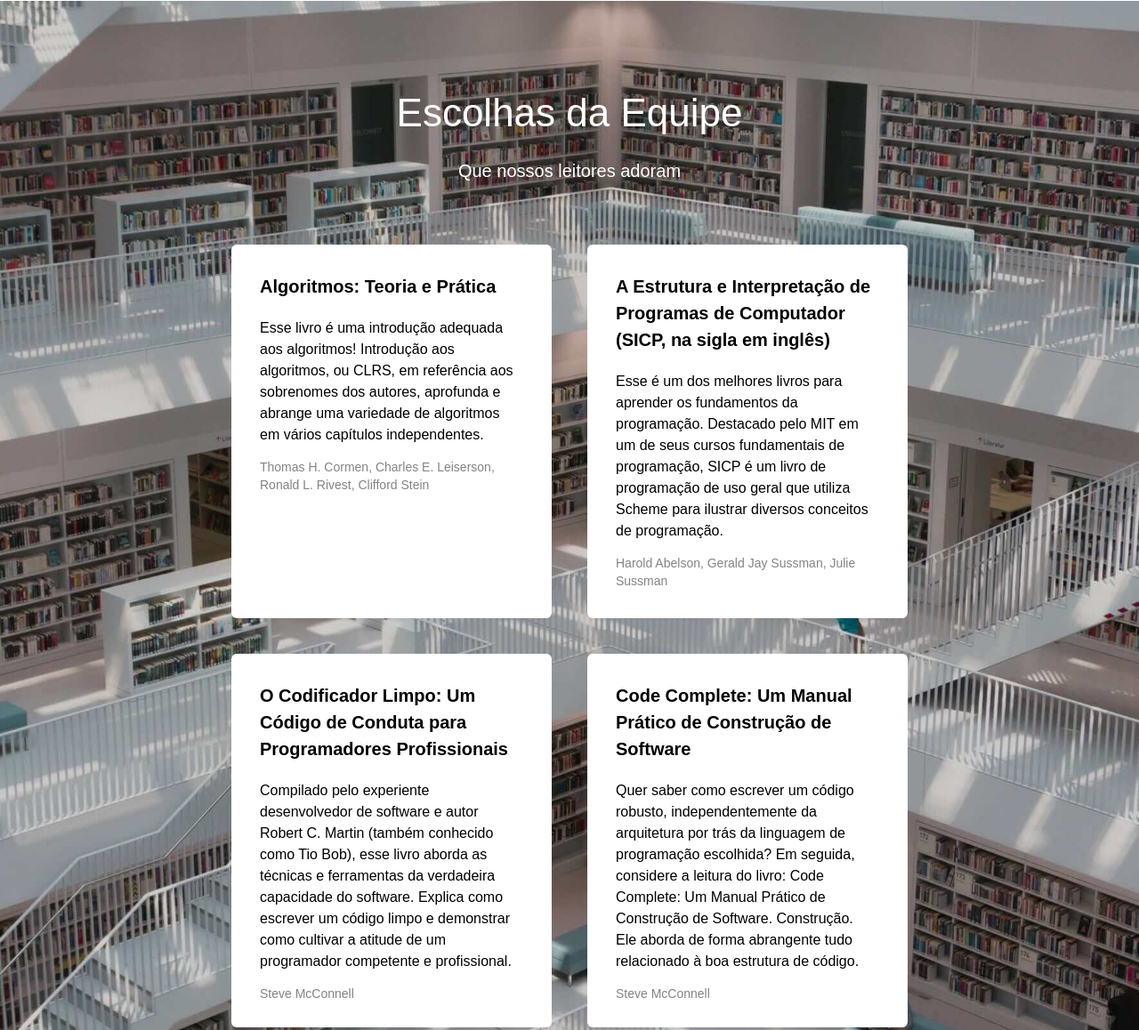
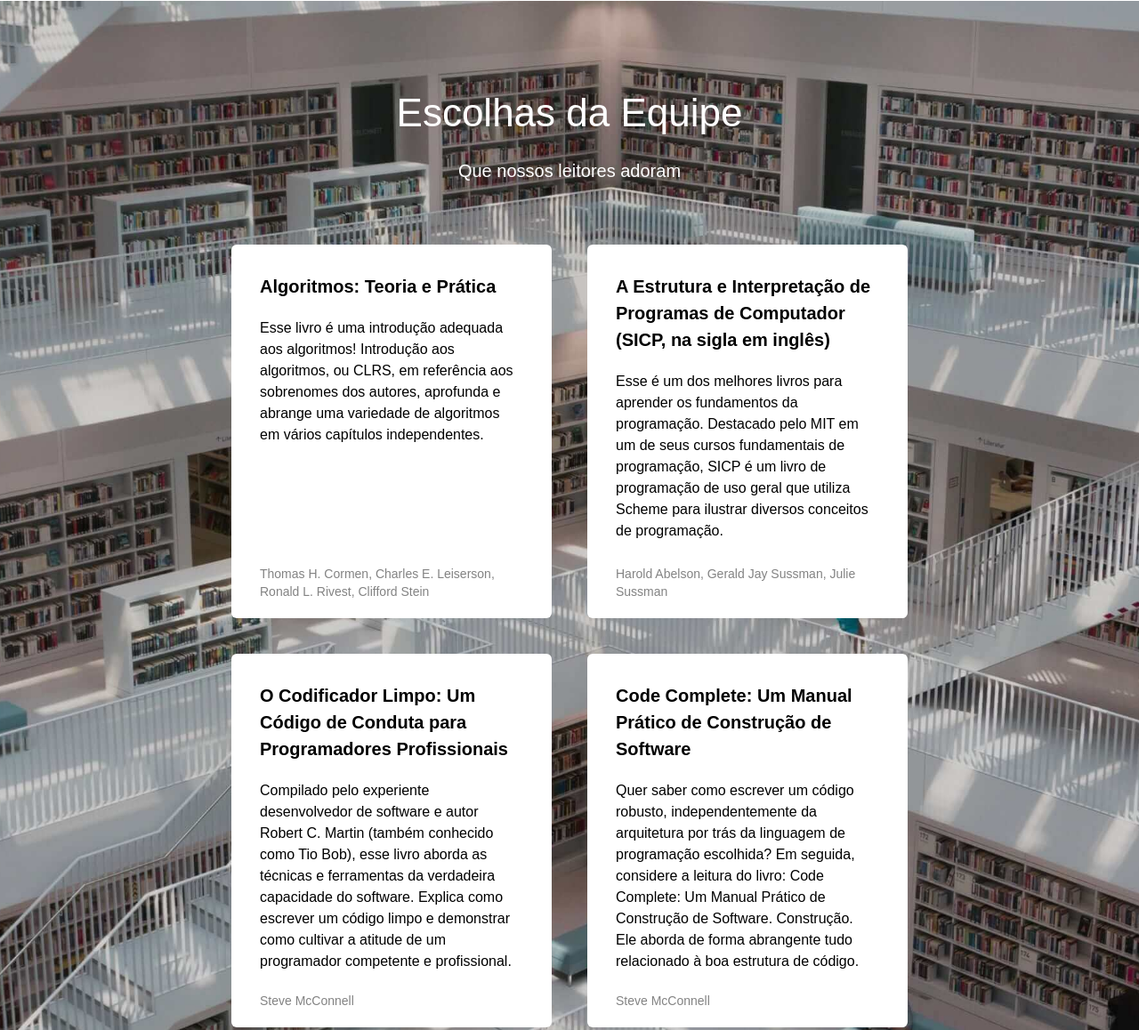
Before and after one commit to hotellimabravo/web_project_library, a plain HTML site: page index.html in a window 1280 px wide. Shown: the part 799-1957 px from the top of the page at 89% size. Drawn offline with Linux system fonts and the light colour scheme.

Commit message:
revisões efetuadas

```diff
--- a/styles/style.css
+++ b/styles/style.css
@@ -108,18 +108,18 @@
   line-height: 30px;
   font-weight: 400;
   margin: 0;
-  padding: 0 0 68px;
   color: #ffffff;
 }
 
 .staff__cards {
   max-width: 760px;
-  margin: auto;
+  margin: 68px auto 0;
   display: flex;
   flex-wrap: wrap;
   gap: 40px;
   padding-left: 0;
   list-style-type: none;
+  justify-content: center;
 }
 
 .card {
@@ -135,8 +135,8 @@
   width: 100%;
   height: 100%;
   box-sizing: border-box;
-  /* display: flex;
-  flex-direction: column; */
+  display: flex;
+  flex-direction: column;
 }
 
 .card__title {
@@ -153,7 +153,8 @@
 }
 
 .card__footer {
-  margin-bottom: 0;
+  margin: 0;
+  margin-top: auto;
   font-size: 14px;
   line-height: 20px;
   color: #838383;
```
